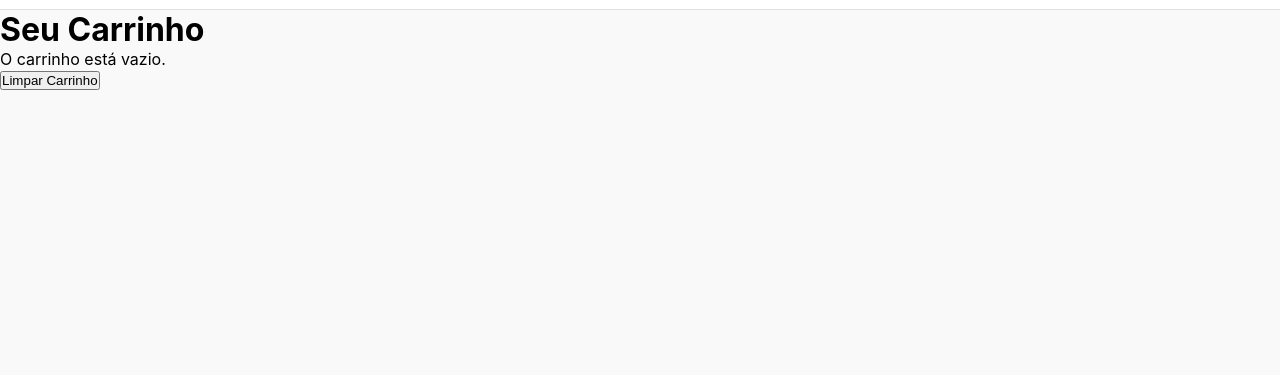
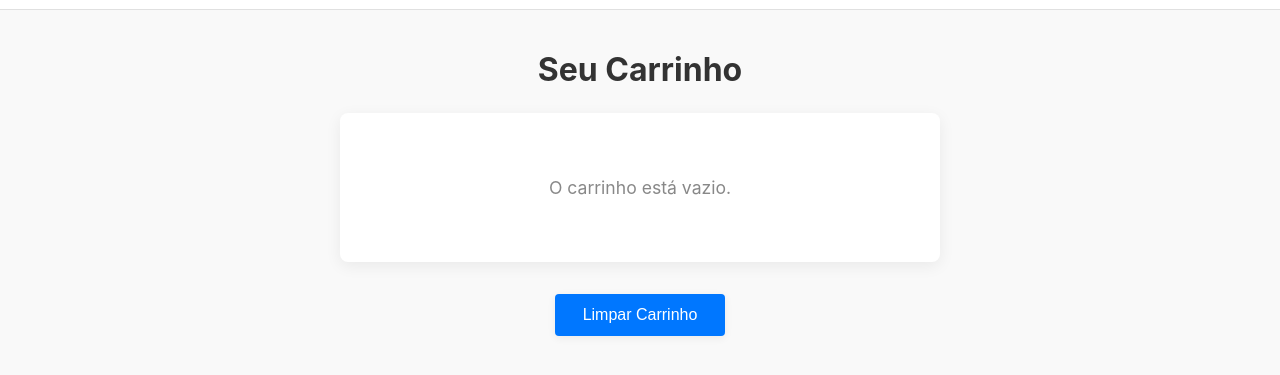
Before and after one commit to gabrielrochass/caminhos-digitais-2025-01, a plain HTML site: page carrinho.html in a window 1280 px wide. Shown: the part 79-454 px from the top of the page. Drawn offline with Linux system fonts and the light colour scheme.

Commit message:
feat: estilo básico dos itens escolhidos

```diff
--- a/carrinho.html
+++ b/carrinho.html
@@ -30,18 +30,19 @@
         </ul>
   </nav>
 
-    <h1>Seu Carrinho</h1>
-    <div id="carrinho"></div>
+    <h1 id="carrinho-titulo">Seu Carrinho</h1>
+    <div id="carrinho" class="carrinho-lista"></div>
 
     <script>
         const container = document.getElementById('carrinho');
         const carrinho = JSON.parse(localStorage.getItem('carrinho')) || [];
 
         if (carrinho.length === 0) {
-            container.innerHTML = '<p>O carrinho está vazio.</p>';
+            container.innerHTML = '<p class="carrinho-vazio">O carrinho está vazio.</p>';
         } else {
             carrinho.forEach(item => {
                 const el = document.createElement('p');
+                el.className = 'carrinho-item';
                 el.textContent = `${item.nome} - R$ ${item.preco.toFixed(2)} x ${item.quantidade}`;
                 container.appendChild(el);
             });
@@ -52,6 +53,7 @@
         // Botão para limpar o carrinho
         const limparBtn = document.createElement('button');
         limparBtn.textContent = 'Limpar Carrinho';
+        limparBtn.className = 'btn-limpar-carrinho';
         limparBtn.onclick = function() {
             localStorage.removeItem('carrinho');
             location.reload();
@@ -64,14 +66,15 @@
             container.innerHTML = '';
             carrinho.forEach((item, index) => {
                 const itemDiv = document.createElement('div');
-                itemDiv.style.marginBottom = '8px';
+                itemDiv.className = 'carrinho-item-div';
 
                 const el = document.createElement('span');
+                el.className = 'carrinho-item';
                 el.textContent = `${item.nome} - R$ ${item.preco.toFixed(2)} x ${item.quantidade}`;
 
                 const removerBtn = document.createElement('button');
                 removerBtn.textContent = 'Remover';
-                removerBtn.style.marginLeft = '10px';
+                removerBtn.className = 'btn-remover-item';
                 removerBtn.onclick = function() {
                     carrinho.splice(index, 1);
                     localStorage.setItem('carrinho', JSON.stringify(carrinho));
--- a/style.css
+++ b/style.css
@@ -177,17 +177,70 @@
 .logo img {
   height: 60px;
 }
+#carrinho-titulo {
+  text-align: center;
+  font-size: 2rem;
+  margin: 40px 0 24px;
+  font-weight: 700;
+  color: #333;
+}
 
-table {
-    width: 60%;
-    border-collapse: collapse;
-    margin: 20px auto;
+.carrinho-lista {
+  max-width: 600px;
+  margin: 0 auto 32px;
+  background: #fff;
+  border-radius: 8px;
+  box-shadow: 0 4px 16px #0001;
+  padding: 32px 24px;
+  min-height: 120px;
 }
-th, td {
-    border: 1px solid #ccc;
-    padding: 10px;
-    text-align: center;
+
+.carrinho-vazio {
+  text-align: center;
+  color: #888;
+  font-size: 1.1rem;
+  padding: 32px 0;
 }
-th {
-    background: #f4f4f4;
+
+.carrinho-item-div {
+  display: flex;
+  justify-content: space-between;
+  align-items: center;
+  border-bottom: 1px solid #eee;
+  padding: 12px 0;
+  gap: 16px;
 }
+.carrinho-item-div:last-child { border-bottom: none; }
+
+.carrinho-item {
+  font-size: 1rem;
+  color: #333;
+  font-weight: 500;
+}
+
+.btn-remover-item,
+.btn-limpar-carrinho {
+  background: #0077ff;
+  color: #fff;
+  border: none;
+  border-radius: 4px;
+  cursor: pointer;
+  transition: background 0.2s;
+}
+
+.btn-remover-item {
+  padding: 8px 16px;
+  font-size: 0.95rem;
+  background: #ff5252;
+}
+.btn-remover-item:hover { background: #d32f2f; }
+
+.btn-limpar-carrinho {
+  display: block;
+  margin: 24px auto 40px;
+  padding: 12px 28px;
+  font-size: 1rem;
+  font-weight: 500;
+  box-shadow: 0 2px 8px #0001;
+}
+.btn-limpar-carrinho:hover { background: #005bb5; }
```
